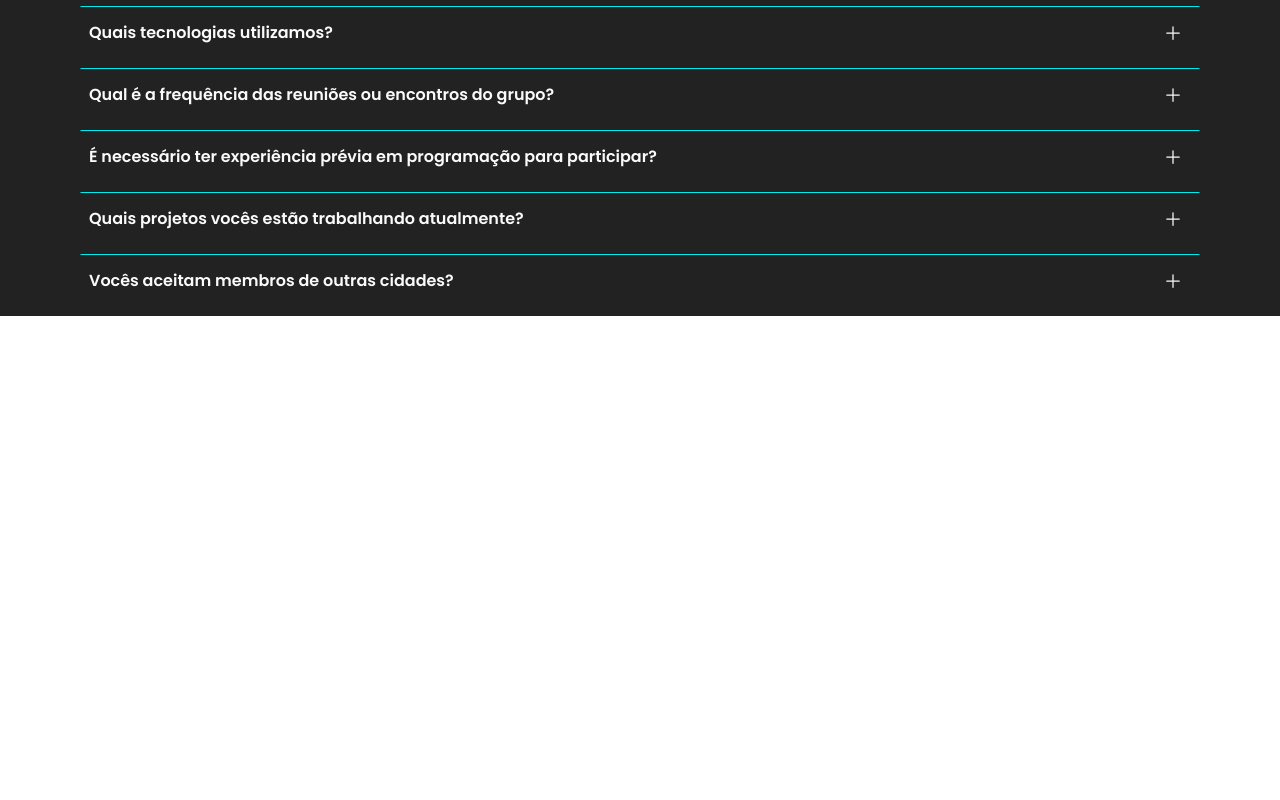
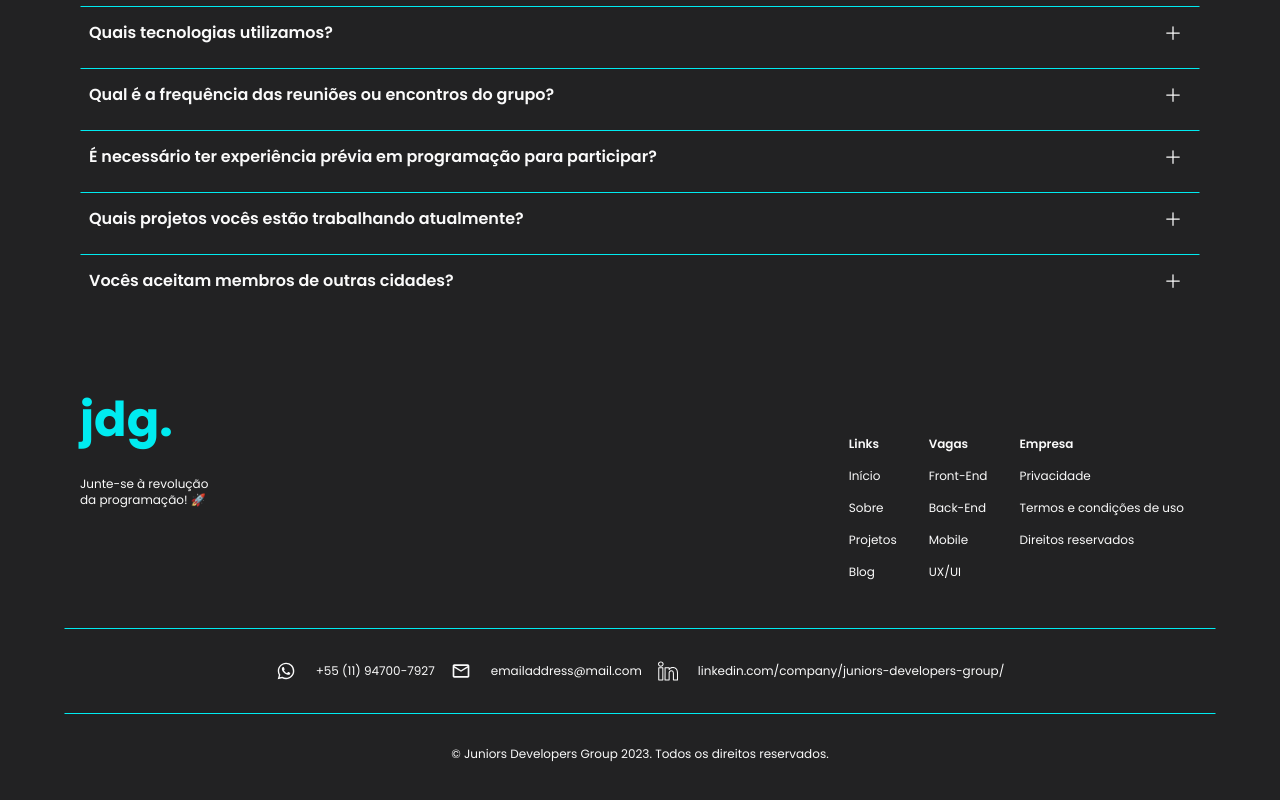
Before and after one commit to renovatt/voluntary-jdg-website, a Next.js app: page / in a window 1280 px wide. Shown: the part 953-1753 px from the top of the page. Before the commit the page ends 1269 px from the top, so only its background shows below. Built offline with nearby package versions, Linux system fonts and the light colour scheme.

Commit message:
feat: footer added

```diff
--- a/src/app/layout.tsx
+++ b/src/app/layout.tsx
@@ -3,6 +3,7 @@ import type { Metadata } from 'next'
 import { Poppins } from 'next/font/google'
 import Container from './components/Container'
 import Header from './components/Header'
+import Footer from './components/Footer'
 
 const poppins = Poppins({
   subsets: ['latin'],
@@ -24,6 +25,7 @@ export default function RootLayout({
       <body className={poppins.className}>
         <Header />
         <Container>{children}</Container>
+        <Footer />
       </body>
     </html>
   )
```
